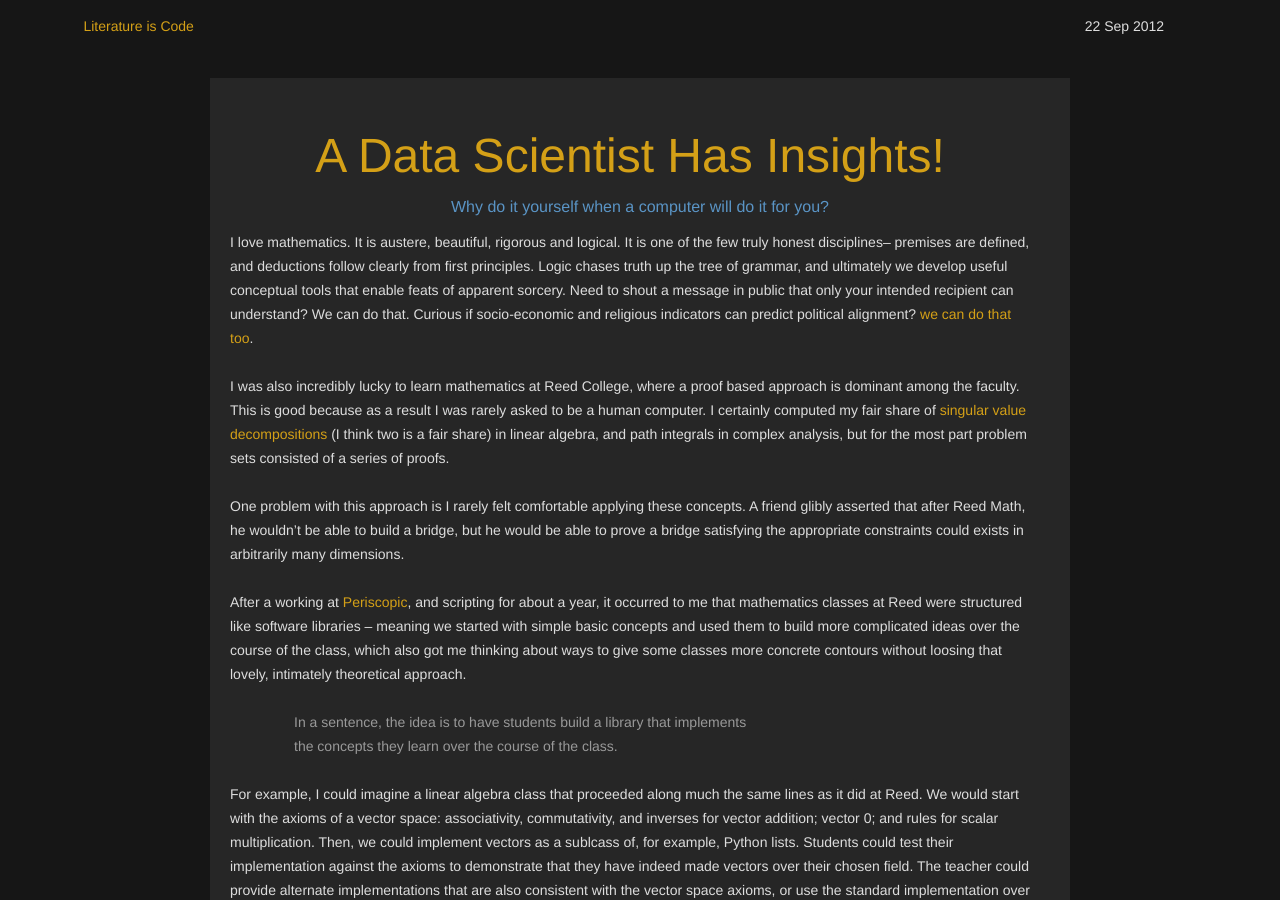
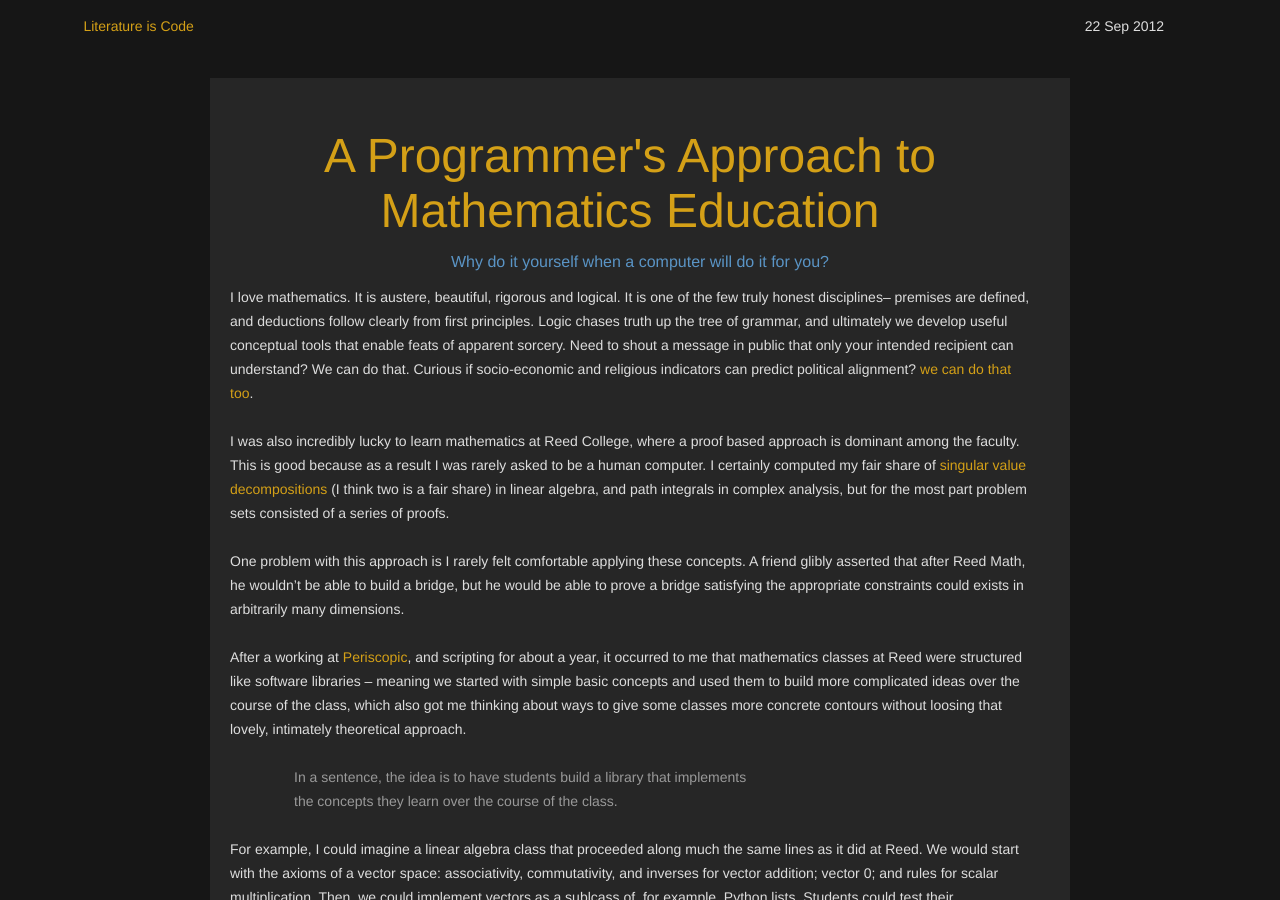
Before and after one commit to AWinterman/awinterman.github.com, a Jekyll site: the page built from _posts/2012-09-22-A-Programmers-Approach.md, in a window 1280 px wide and 900 px high. Built offline with Jekyll 4.4.1, drawn with Linux system fonts in a browser that asks for light colours; Markdown is read by kramdown in place of the engine named in the settings.

Commit message:
changed title on old blog

```diff
--- a/_posts/2012-09-22-A-Programmers-Approach.md
+++ b/_posts/2012-09-22-A-Programmers-Approach.md
@@ -1,6 +1,6 @@
 ---
 layout: post
-title: A Data Scientist Has Insights!
+title: A Programmer's Approach to Mathematics Education
 subtitle: Why do it yourself when a computer will do it for you?
 ---
 
```
